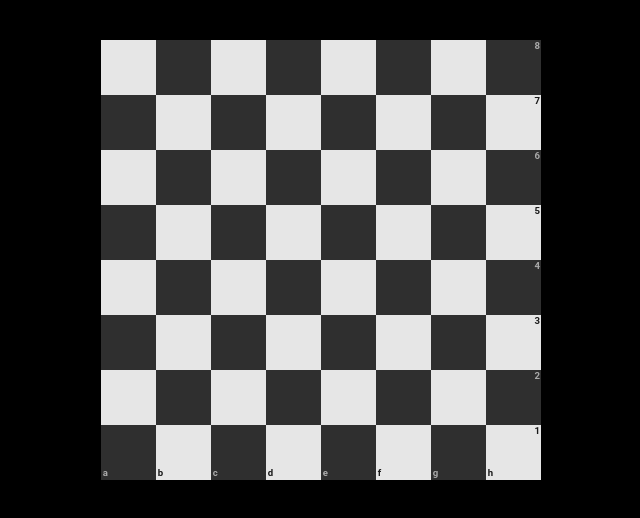
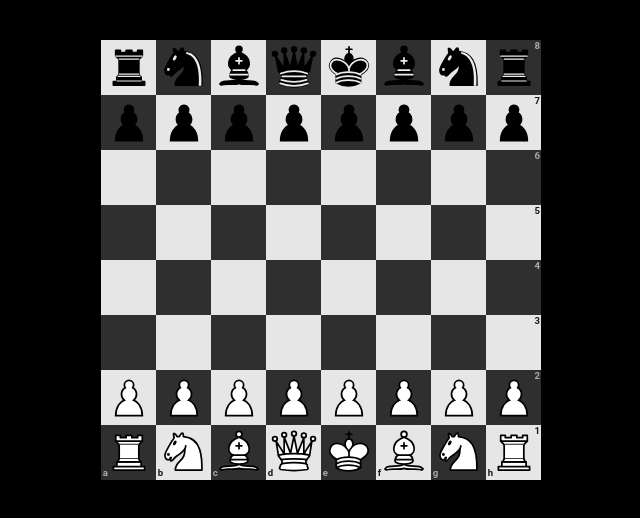
Before and after one commit to RomaTheKing/ChessProject, a React (Create React App) app in the folder frontend/: page /Game in a window 1280 px wide. Shown: the top 518 px of the page, without its empty margins (319-959 px from the left). Built offline with nearby package versions, Linux system fonts and the light colour scheme.

Commit message:
Frontend: Add Unit display

```diff
--- a/frontend/src/components/game/GameBoard/index.jsx
+++ b/frontend/src/components/game/GameBoard/index.jsx
@@ -7,7 +7,14 @@ function GameBoard() {
   return (
     <div className={styles.root}>
       {[...Array(64)].map((val, id) => {
-        return <GameBoardTile x={id % 8} y={id >> 3} key={id} />;
+        return (
+          <GameBoardTile
+            x={(id % 8) + 1}
+            y={8 - (id >> 3)}
+            isInit={true}
+            key={id}
+          />
+        );
       })}
     </div>
   );
--- a/frontend/src/components/game/GameBoardTile/index.jsx
+++ b/frontend/src/components/game/GameBoardTile/index.jsx
@@ -1,22 +1,41 @@
-import React, { useState } from "react";
+import React, { useEffect, useState } from "react";
 
 import styles from "./GameBoardTile.module.scss";
 import Unit from "../Unit";
 
-function GameBoardTile({ x, y }) {
-  const [unit, setUnit] = useState(-1);
+function GameBoardTile({ x, y, isInit }) {
+  const [unit, setUnit] = useState("");
 
+  const getStartUnit = (x, y) => {
+    if (y == 2) return "pawm_w";
+    if (y == 7) return "pawm_b";
+
+    if (y < 7 && y > 2) return "";
+
+    let color = "_b";
+    if (y == 1) color = "_w";
+    if (x == 1 || x == 8) return "rook" + color;
+    if (x == 2 || x == 7) return "knight" + color;
+    if (x == 3 || x == 6) return "bishop" + color;
+    if (x == 4) return "queen" + color;
+    if (x == 5) return "king" + color;
+    return "";
+  };
+
+  useEffect(() => {
+    setUnit(getStartUnit(x, y));
+  }, []);
   return (
     <div
-      className={(x + y) % 2 ? styles.rootBlack : styles.rootWhite}
+      className={(x + y) % 2 === 0 ? styles.rootBlack : styles.rootWhite}
       onClick={() => {
         console.log("x: " + x + " y: " + y);
         setUnit(0);
       }}
     >
-      {x == 7 && <text className={styles.idX}>{8 - y}</text>}
-      {y == 7 && <text className={styles.idY}>{"abcdefgh"[x]}</text>}
-      {unit !== -1 && <Unit />}
+      {x == 8 && <text className={styles.idX}>{y}</text>}
+      {y == 1 && <text className={styles.idY}>{"abcdefgh"[x - 1]}</text>}
+      {unit !== "" && <Unit type={unit} />}
     </div>
   );
 }
--- a/frontend/src/components/game/Unit/index.jsx
+++ b/frontend/src/components/game/Unit/index.jsx
@@ -2,8 +2,24 @@ import React from "react";
 
 import styles from "./Unit.module.scss";
 
-function Unit() {
-  return <img className={styles.unit} src="/units/white/king.png"></img>;
+const names = {
+  knight_b: styles.khight_black,
+  rook_b: styles.rook_black,
+  bishop_b: styles.bishop_black,
+  queen_b: styles.queen_black,
+  king_b: styles.king_black,
+  pawm_b: styles.pawn_black,
+
+  pawm_w: styles.pawn_white,
+  king_w: styles.king_white,
+  queen_w: styles.queen_white,
+  bishop_w: styles.bishop_white,
+  rook_w: styles.rook_white,
+  knight_w: styles.knight_white,
+};
+
+function Unit({ type }) {
+  return <svg className={names[type]}></svg>;
 }
 
 export default Unit;
```
